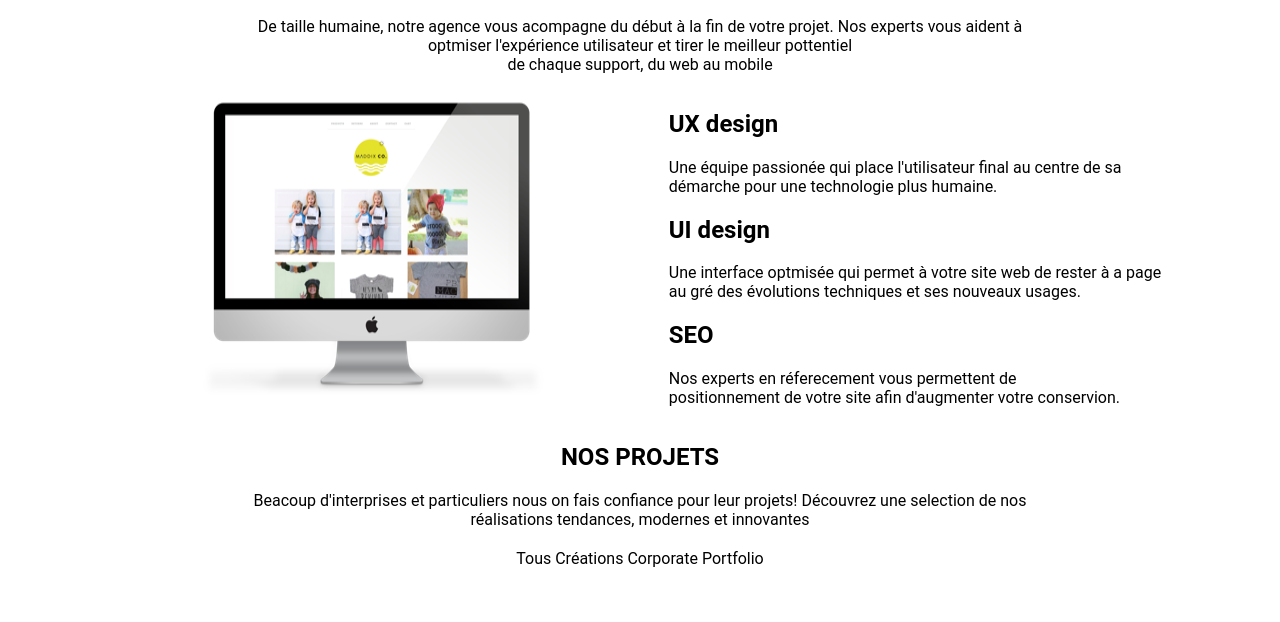
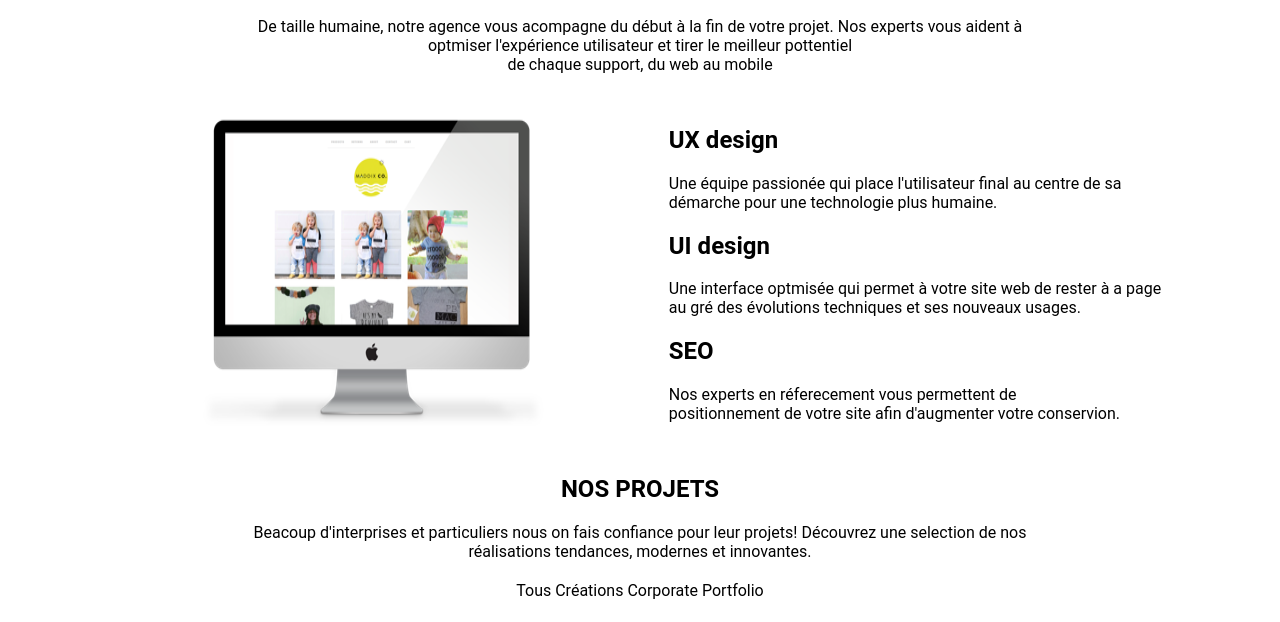
Before and after one commit to vidalWendel/webagency, a plain HTML site: page index.html in a window 1280 px wide. Shown: the part 732-1354 px from the top of the page. Drawn offline with Linux system fonts and the light colour scheme.

Commit message:
modification of projects

```diff
--- a/index.html
+++ b/index.html
@@ -1,5 +1,5 @@
 <!DOCTYPE html>
-<html lang="fr">
+<html lang="fr-FR">
 <head>
   <meta charset="UTF-8">
   <meta name="viewport" content="width=device-width, initial-scale=1.0">
@@ -10,8 +10,11 @@
   <link rel="stylesheet" href="https://cdnjs.cloudflare.com/ajax/libs/font-awesome/6.4.2/css/all.min.css" integrity="sha512-z3gLpd7yknf1YoNbCzqRKc4qyor8gaKU1qmn+CShxbuBusANI9QpRohGBreCFkKxLhei6S9CQXFEbbKuqLg0DA==" crossorigin="anonymous" referrerpolicy="no-referrer" />
 </head>
 
+
+<!--START : body's struture-->
+<body>
   <header>
-  <!--Header navigation-->
+    <!--START : header navigation-->
     <img src="/assets/logo.png" alt="logo">
     <nav class="navegation">
       <ul>
@@ -22,10 +25,9 @@
       </ul>
     </nav>
   </header>
+  <!--END : header navigation-->
 
-<!--Body's struture-->
-<body>
-
+  <!--START : accueil image-->
   <div class="Accueil">
     <input type="radio" name="slide" id="slide1" checked>
     <div class="slide">
@@ -39,46 +41,48 @@
 
     <label for="slide1" class="prev"> &lt; </label>
     <label for="slide2" class="next"> &gt; </label>
-
   </div>
-
+  <!--END : accueil image-->
   <p class="paragraphUpper"><span style="color: #4083da;">WEBAGENCY</span>: L'AGENCE DE TOUS<br>
   VOS PROJETS!<br>avez un projet? la Webagency vous aide à le réaliser.<br>
-  <button>Plus d'info</button></p>
+  <button type="button">Plus d'info</button></p>
 
-<!--Texte dans Slyde-->
+<!--START : texte dans Slyde-->
   <section class="services">
     <h2 class="subtitle">NOS SERVICES</h2>
-    De taille humaine, notre agence vous acompagne du début à la fin de votre projet. Nos experts
+    <p>De taille humaine, notre agence vous acompagne du début à la fin de votre projet. Nos experts
     vous aident à <br>
     optmiser l'expérience utilisateur et tirer le meilleur pottentiel<br> de chaque support,
-    du web au mobile
+    du web au mobile</p>
   </section>
+<!--END : texte dans Slyde-->
 
-  <!--structure our services-->
+  <!--START : structure our services-->
     <div class="img-services">
     <img src="/assets/main-feature.png" alt="Ordinateur">
     <ul>
       <li>
         <h2>UX design</h2>
-        Une équipe passionée qui place l'utilisateur final au centre de sa<br>
-        démarche pour une technologie plus humaine.
+        <p>Une équipe passionée qui place l'utilisateur final au centre de sa<br>
+        démarche pour une technologie plus humaine.</p>
       <li>
         <h2>UI design</h2>
-        Une interface optmisée qui permet à votre site web de rester à a page <br>
-        au gré des évolutions techniques et ses nouveaux usages.
+        <p>Une interface optmisée qui permet à votre site web de rester à a page <br>
+        au gré des évolutions techniques et ses nouveaux usages.</p>
       </li>
         <h2>SEO</h2>
-        Nos experts en réferecement vous permettent de<br>
-        positionnement de votre site afin d'augmenter votre conservion.
+        <p>Nos experts en réferecement vous permettent de<br>
+        positionnement de votre site afin d'augmenter votre conservion.</p>
       </li>
     </ul>
     </div>
+  <!--END : structure our services-->
+
+  <!--STAR : structure our portfolio-->
     <section class="portfolio">
         <h2 class="subtitle">NOS PROJETS</h2>
-        Beacoup d'interprises et particuliers nous on fais confiance pour leur projets! Découvrez
-        une selection de nos <br> réalisations tendances, modernes et innovantes
-
+        <p>Beacoup d'interprises et particuliers nous on fais confiance pour leur projets! Découvrez
+        une selection de nos <br> réalisations tendances, modernes et innovantes.</p>
         <div class="accès">
           <a href="#" target="_blank">Tous</a>
           <a href="#" target="_blank">Créations</a>
@@ -86,8 +90,9 @@
           <a href="#" target="_blank">Portfolio</a>
         </div>
       </section>
+  <!--END : structure our portfolio-->
 
-      <!--Figures and services with tabs in hover-->
+  <!--START : figures and services with tabs in hover-->
       <section class="figure">
         <img class="image1" src="/assets/01.jpg" width="320" alt="Lunettes noires." >
         <img src="/assets/02.jpg" width="320" alt="Lapin rose, qui utilise des lunettes noires et tient une boîte cadeau.  Fond bleu."  class="image2">
@@ -98,11 +103,14 @@
         <img src="/assets/07.jpg" width="320" alt="Logo d’une fusée en lancement noir, avec fond beige."  class="image7">
         <img src="/assets/08.jpg" width="320" alt="Divers accessoires de bureau."  class="image8">
       </section>
+  <!--END : figures and services with tabs in hover-->
 
-
-      <!--Map du site web-->
+  <!--START : site map-->
       <section class="figCaption">
         <iframe src="https://www.google.com/maps/embed?pb=!1m18!1m12!1m3!1d2624.2214250252023!2d2.347250676198092!3d48.87305529967482!2m3!1f0!2f0!3f0!3m2!1i1024!2i768!4f13.1!3m3!1m2!1s0x47e66e145ccb3091%3A0x9495beee8c96ec27!2s25%20Rue%20d&#39;Hauteville%2C%2075010%20Paris!5e0!3m2!1sfr!2sfr!4v1695806977793!5m2!1sfr!2sfr" width="600" height="450" style="border:1;" allowfullscreen="" loading="lazy" referrerpolicy="no-referrer-when-downgrade"></iframe>
+  <!--END : site map-->
+
+  <!--START : website map form-->
         <form>
           <h3> Contact info</h3>
           <strong>WebAgency SAS</strong><br>
@@ -119,9 +127,11 @@
           <div class="message">
             <input type="text" placeholder="Votre message...">
           </div>
-          <button>Envoie Message</button>
+          <button type="submit">Envoie Message</button>
         </form>
       </section>
+  <!--START : website map form-->
+
 
       <script>
         let slideIndex = 1;
```
Lines whose indentation alone changed are shown as unchanged.
